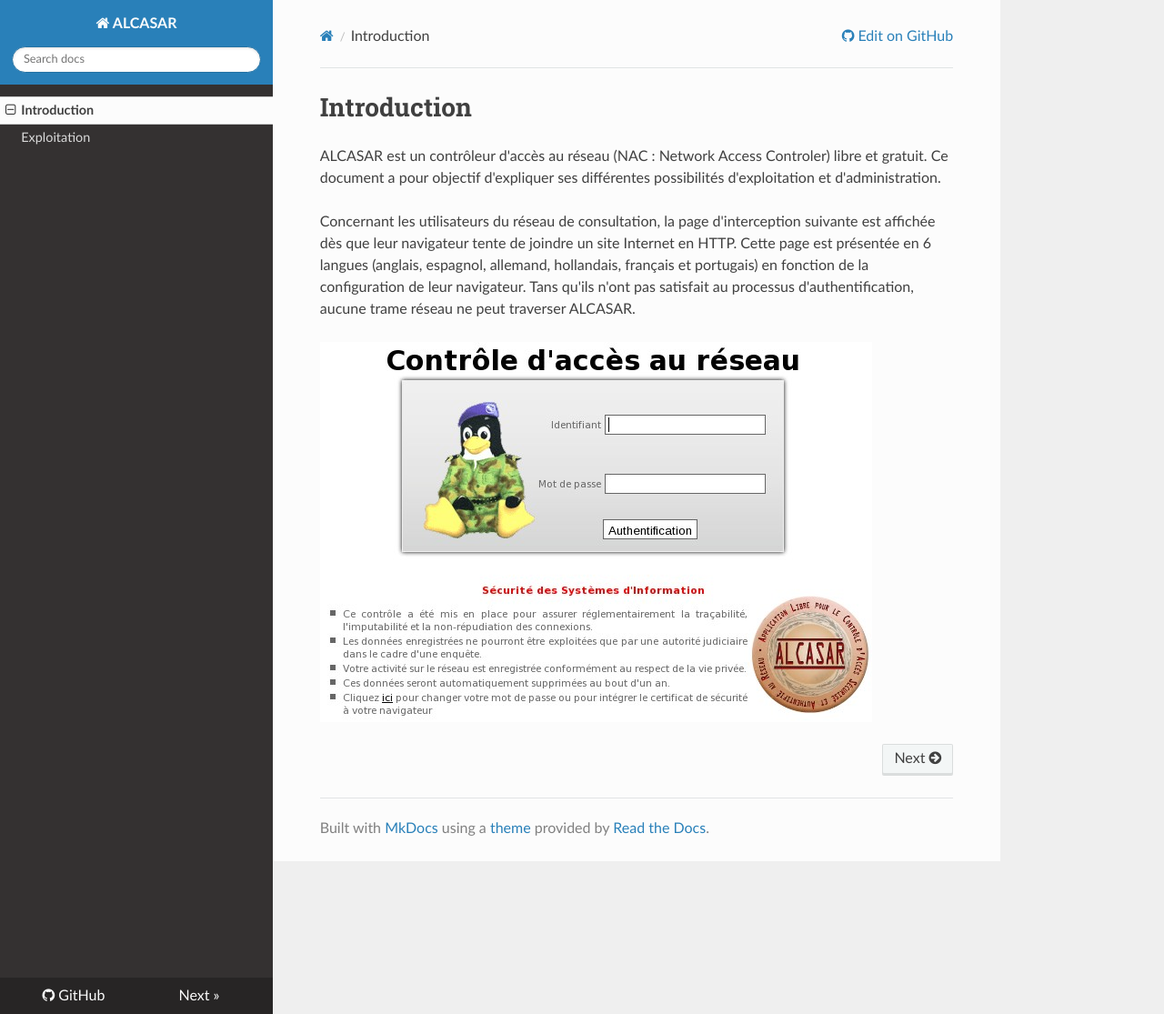
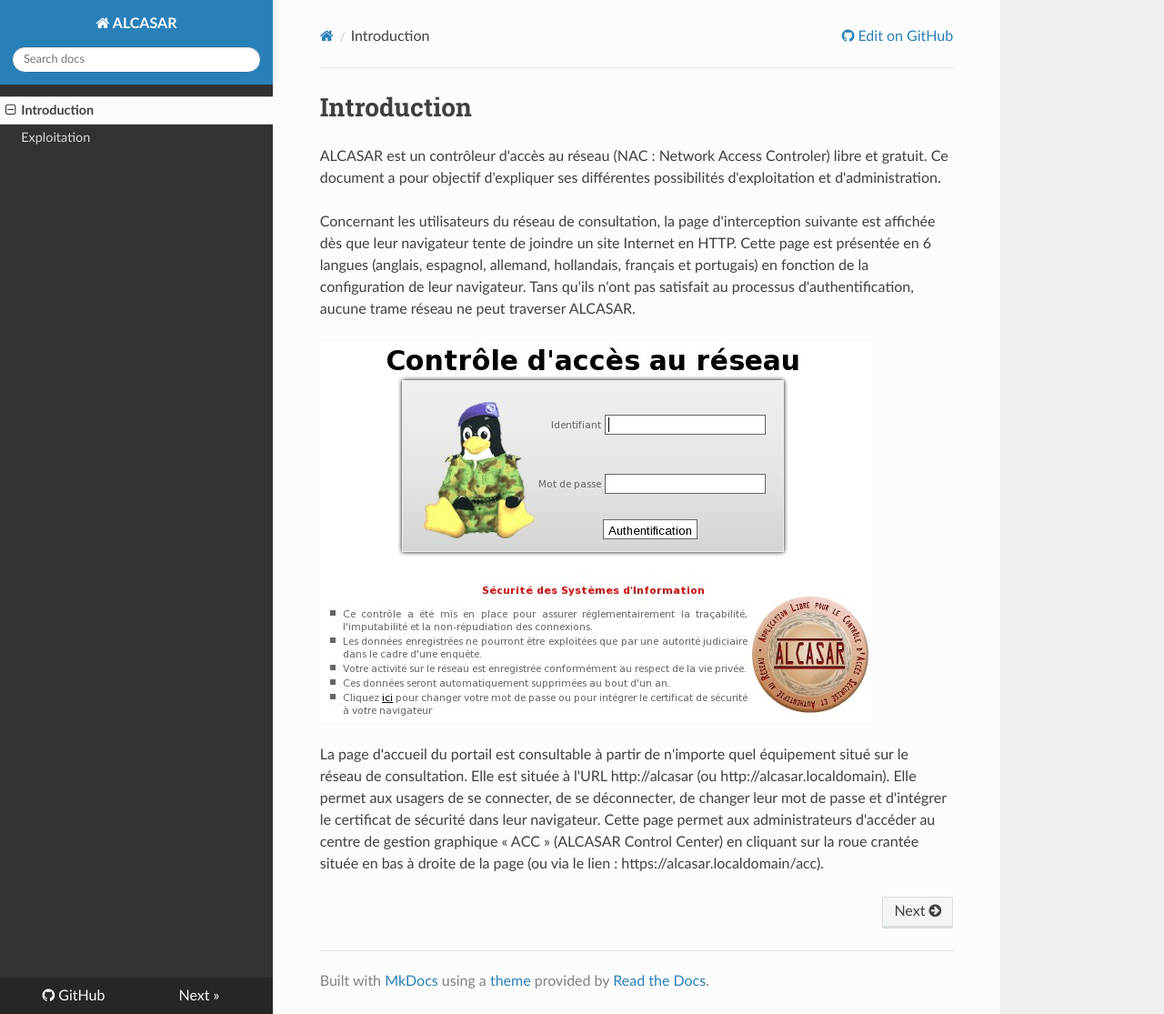
Before and after one commit to Bettyna-Bourcier2/Alcasar-documentation, an MkDocs documentation site: the page built from docs/index.md, in a window 1280 px wide and 1115 px high. Shown: the whole window at 91% size. Built offline with MkDocs 1.6.1, drawn with Linux system fonts in a browser that asks for light colours; nearby versions of some CDN libraries; old or Windows-style settings are respelled for this version of MkDocs.

Commit message:
Update index.md

```diff
--- a/docs/index.md
+++ b/docs/index.md
@@ -10,3 +10,8 @@ allemand, hollandais, français et portugais) en fonction de la configuration de
 pas satisfait au processus d'authentification, aucune trame réseau ne peut traverser ALCASAR.
 
 ![Alt text](images/img.png)
+
+La page d'accueil du portail est consultable à partir de n'importe quel équipement situé sur le réseau de consultation. Elle est située à l'URL http://alcasar (ou
+http://alcasar.localdomain). Elle permet aux usagers de se connecter, de se déconnecter, de changer leur mot de passe et d'intégrer le certificat de sécurité dans leur navigateur.
+Cette page permet aux administrateurs d'accéder au centre de gestion graphique « ACC » (ALCASAR Control Center)
+en cliquant sur la roue crantée située en bas à droite de la page (ou via le lien : https://alcasar.localdomain/acc).
```
